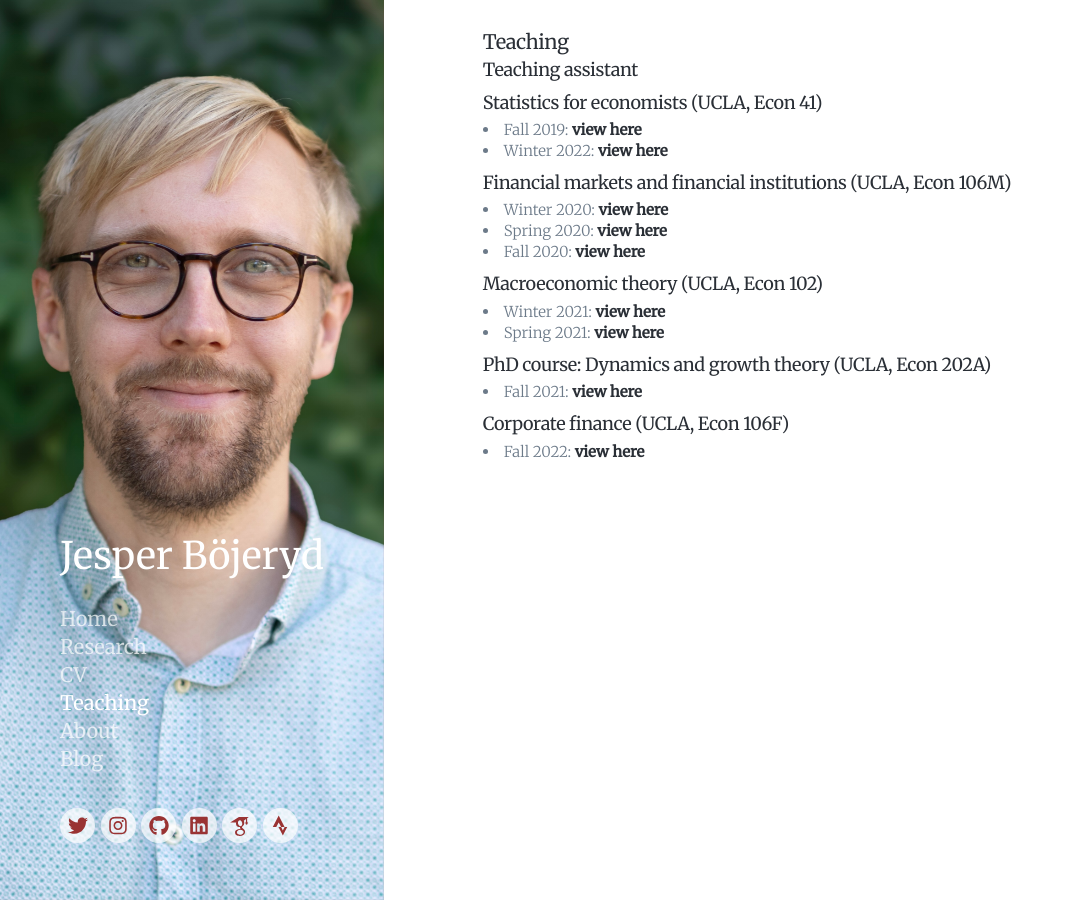
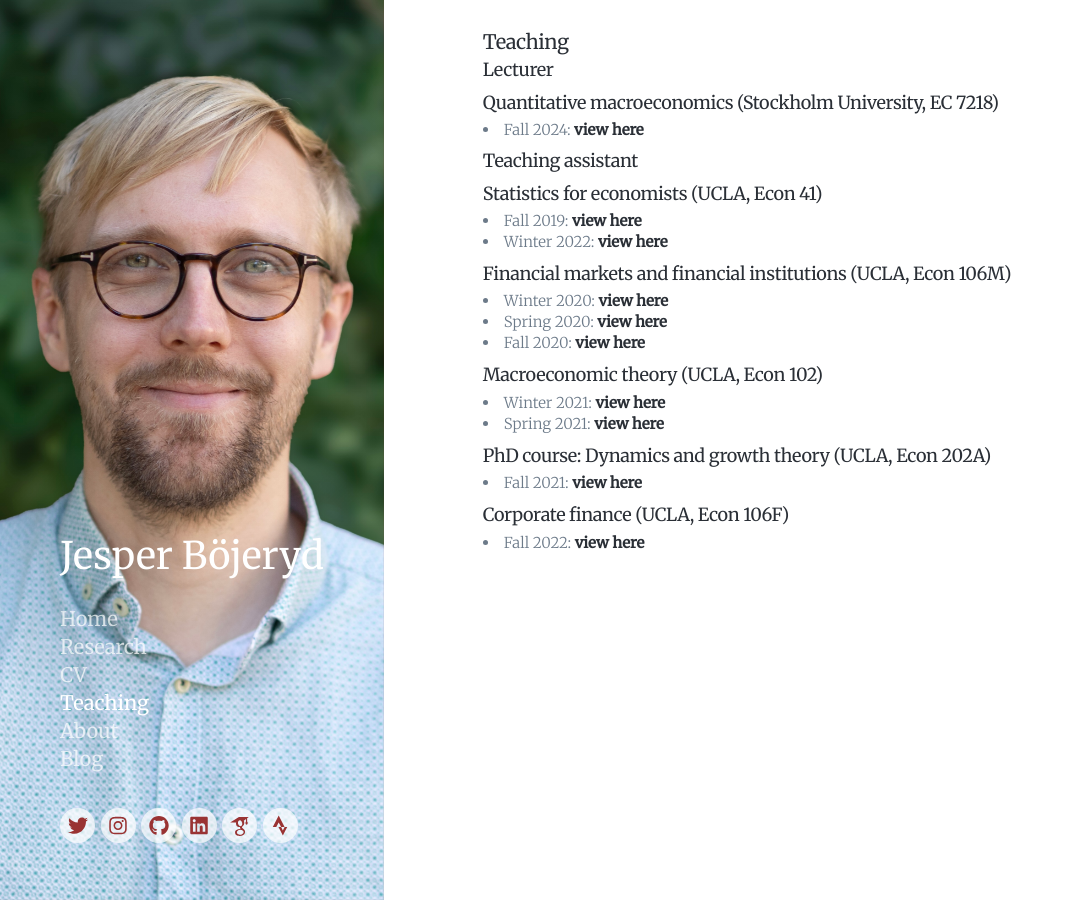
Before and after one commit to bojeryd91/bojeryd91.github.io, a Jekyll site: the page built from _pages/teaching.md, in a window 1280 px wide and 900 px high. Shown: the whole window, without its empty margins (0-1074 px from the left). Built offline with Jekyll 4.4.1, drawn with Linux system fonts in a browser that asks for light colours; nearby versions of some CDN libraries; some web fonts are replaced.

Commit message:
Update teaching.md

```diff
--- a/_pages/teaching.md
+++ b/_pages/teaching.md
@@ -3,6 +3,10 @@ title: Teaching
 description: Courses I have been involved in
 featured_image: /images/headshot1.jpg
 ---
+
+##  Lecturer
+### Quantitative macroeconomics (Stockholm University, EC 7218)
+- Fall 2024: <a href="https://www.jesperbojeryd.se/misc/teaching_evals/lecturer_evaluations_2024F_EC7218.pdf" target="_blank">view here</a>
 
 ##  Teaching assistant
 ### Statistics for economists (UCLA, Econ 41)
```
